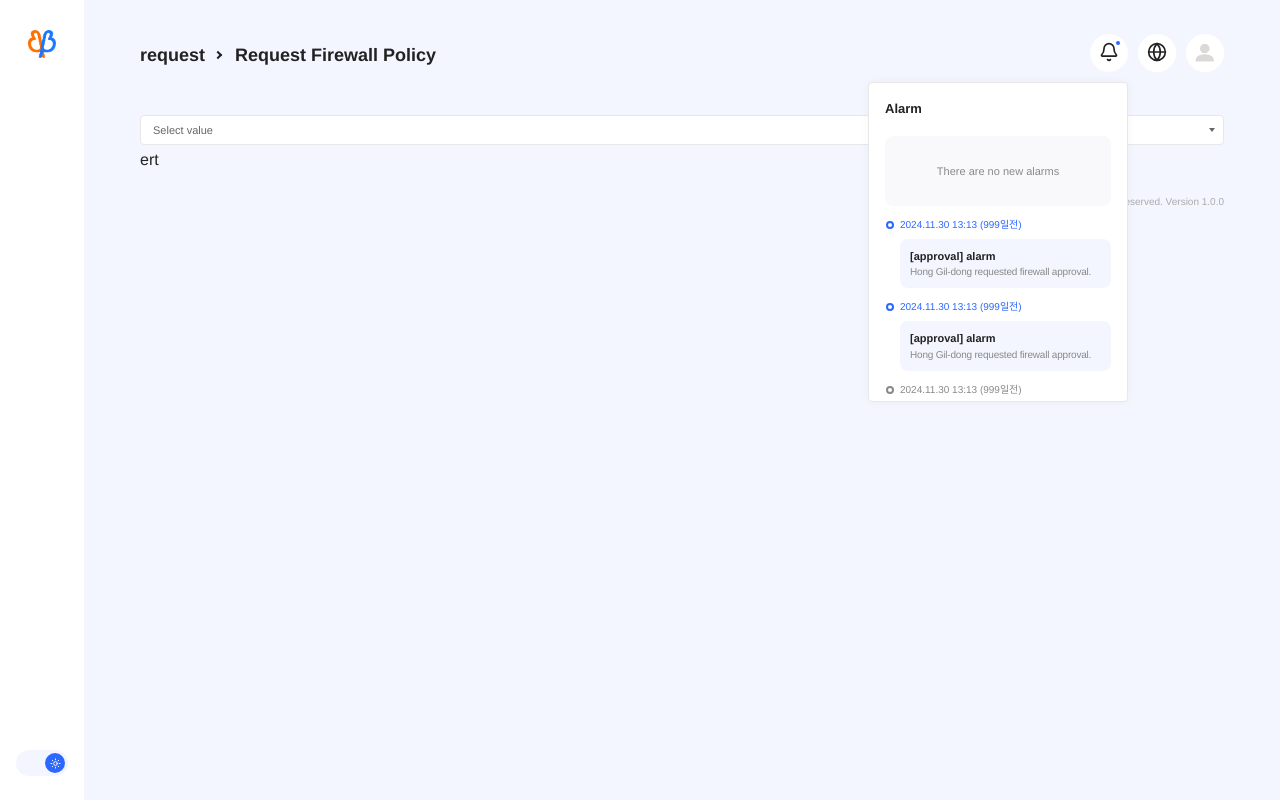
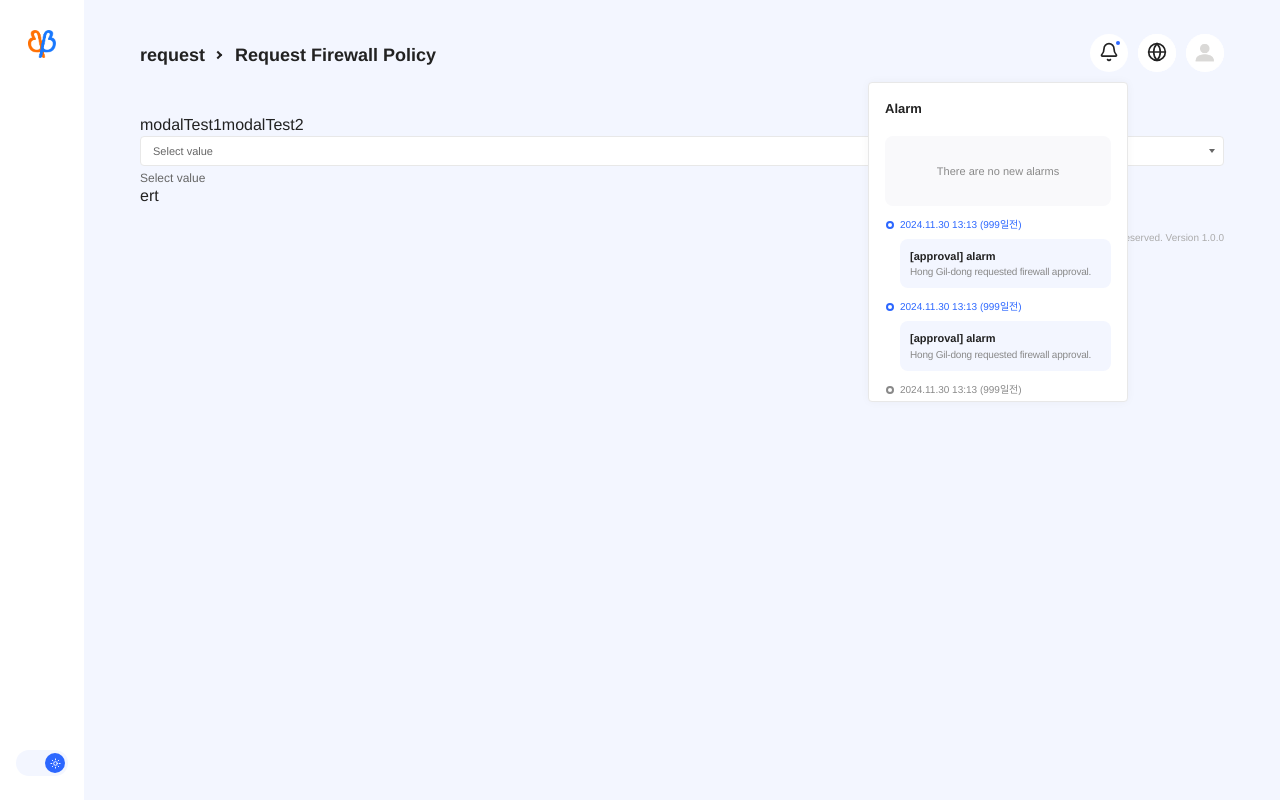
Before and after one commit to ssnc-heesu/admin, a Vue app in the folder project/: page /request/RequestFirewallPolicy in a window 1280 px wide. Built offline with nearby package versions, Linux system fonts and the light colour scheme; a web font is replaced by a local one.

Commit message:
모달 컴포넌트로 분리중

```diff
--- a/project/src/App.vue
+++ b/project/src/App.vue
@@ -5,27 +5,43 @@
             <FunctionBox />
             <ContentTitle :CateName="PathObject"/>
 
+            <button
+            @click="openModal('modalWrap'),
+            modalInfo('modalTest1', 'modal-sm', 'ModalTest01','')">modalTest1</button>
+
+            <button
+            @click="openModal('modalWrap'),
+            modalInfo('modalTest2', 'modal-sm', 'ModalTest02','모달설명도 나오는지 궁금해서 만들어 봄')">modalTest2</button>
             <Select
             :selectValue= selectValue
             :selectID="selectID"
-            :data-value="selectValue" />
+            :data-value="selectValue"
+            :selectOption="selectOption" />
 
             <router-view />
             <Footer />
         </div>
 
-        <!-- <Modal/> -->
-    </div>
+        <Modal
+        v-if="modalState === true"
+        :modalTit="modalTit"
+        :modalSize="modalSize"
+        :visibleModal="visibleModal"
+        :modalGuide="modalGuide"
+        />
+
+</div>
 </template>
 
 <script>
+import { useStore } from '@/stores'
+
 import SideBar from '@/components/sidebar/SideBar.vue';
 import FunctionBox from '@/components/function/FunctionBox.vue';
 import ContentTitle from '@/components/items/ContentTitle.vue';
 import Select from '@/components/items/SelectItem.vue'
 import Footer from '@/components/FooterView.vue'
-
-// import Modal from '@/components/modal/ModalWrap.vue'
+import Modal from '@/components/modal/ModalWrap.vue'
 export default {
     name: 'RequestFirewallPolicy',
     components: {
@@ -34,16 +50,29 @@ export default {
         ContentTitle,
         Select,
         Footer,
-        // Modal
+        Modal
     },
     data() {
         return {
+            store: useStore(),
+
             basicInner: true,
             innerSM: false,
             currentPath: this.$route.fullPath,
 
+            // modal 관련
+            modalTit: '',
+            modalSize: '',
+            visibleModal: '',
+            modalGuide:'',
+
+            // select 관련
             selectID: 'selectTest',
             selectValue: 'Select value',
+            selectOption: [
+                {dataText:'한국어', dataValue:'kr'},
+                {dataText:'영어', dataValue:'en'}
+            ]
         }
     },
     computed:{
@@ -55,11 +84,25 @@ export default {
             .split("/")
             .filter(segment => segment !== "")
             .map(segment => segment.replace(/([a-z])([A-Z])/g, '$1 $2'));
-        }
+        },
+        modalState() {
+            return this.store.modalState.modalWrap
+        },
     },
     mounted() {
     },
     methods: {
+        openModal(modalName) {
+            this.store.openModal(modalName)
+            console.log(modalName)
+        },
+
+        modalInfo(tit,size,con,guide){
+            this.modalTit = tit;
+            this.modalSize = size;
+            this.visibleModal = con;
+            this.modalGuide = guide;
+        }
     },
 
     watch: {
--- a/project/src/assets/js/common.js
+++ b/project/src/assets/js/common.js
@@ -1,3 +1,4 @@
+// 컬러 모드
 function htmlMode() {
     let htmlTheme = sessionStorage.getItem('colorTheme');
 
--- a/project/src/components/items/OverLay.vue
+++ /dev/null
@@ -1,27 +0,0 @@
-<template>
-      <div class="overlay" :data-name="dataName">{{ this.dataName }}</div>
-</template>
-
-<style scoped>
-    .overlay{
-        display: none;
-        position: fixed;
-        top: 0;
-        left: 0;
-        width: 100%;
-        height: 100%;
-        background: var(--overlay);
-        z-index: 10;
-    }
-</style>
-
-<script>
-export default {
-    name: 'OverLay',
-    props: {
-        dataName:{ type:String },
-    },
-    components: {
-    }
-}
-</script>
--- a/project/src/components/items/SelectItem.vue
+++ b/project/src/components/items/SelectItem.vue
@@ -9,7 +9,9 @@
             @click.stop="changeSelect(option)"
             >{{ option.dataText }}</li>
         </ul>
-        <input type="hidden" name="protocol" class="select-value"  :value="selectedOption">
+        <input type="hidden" name="protocol" class="select-value" :value="selectedOption">
+
+        {{ selectedOption }}
     </div>
 </template>
 
@@ -24,8 +26,8 @@ export default {
     mixins: [dropDownMixin],
     props: {
         selectID: { type: String },
-        selectValue: { type: String},
-        selectOption: { type: Array,},
+        selectValue: { type: String },
+        selectOption: { type: Array },
     },
     components: {
     },
@@ -36,10 +38,7 @@ export default {
         }
     },
     computed: {
-        selectedOptionText() {
-            const selected = this.selectOption.find(option => option.dataValue === this.selectedOption);
-            return selected ? selected.dataText : "Select";
-        }
+
     },
     methods: {
         toggleDropdown() {
--- /dev/null
+++ b/project/src/components/modal/ModalTest01.vue
@@ -0,0 +1,32 @@
+<template>
+        <div class="modal-body">
+            <span style="color:red;">ModalWrap01 의 modal-body</span>
+        </div>
+        <div class="modal-foot">
+            <span style="color:red;">ModalWrap01 의 modal-foot</span>
+        </div>
+</template>
+
+<script>
+import { useStore } from '@/stores'
+export default {
+    name: 'ModalTest01',
+    components:{
+    },
+    data() {
+        return {
+            store: useStore()
+        }
+    },
+    computed: {
+        modalState() {
+            return this.store.modalState.modalWrap
+        },
+    },
+    methods: {
+        closeModal(modalName) {
+            this.store.closeModal(modalName)
+        }
+    }
+}
+</script>
--- /dev/null
+++ b/project/src/components/modal/ModalTest02.vue
@@ -0,0 +1,32 @@
+<template>
+    <div class="modal-body">
+        <span style="color:red;">ModalWrap02 의 modal-body</span>
+    </div>
+    <div class="modal-foot">
+        <span style="color:red;">ModalWrap02 의 modal-foot</span>
+    </div>
+</template>
+
+<script>
+import { useStore } from '@/stores'
+export default {
+name: 'ModalTest02',
+components:{
+},
+data() {
+    return {
+        store: useStore()
+    }
+},
+computed: {
+    modalState() {
+        return this.store.modalState.modalWrap
+    },
+},
+methods: {
+    closeModal(modalName) {
+        this.store.closeModal(modalName)
+    }
+}
+}
+</script>
--- a/project/src/components/modal/ModalWrap.vue
+++ b/project/src/components/modal/ModalWrap.vue
@@ -1,19 +1,80 @@
 <template>
-    <div class="footer">Copyright 2024 SSNC All Rights reserved. Version 1.0.0</div>
+    <div class="modal" id="modalWrap">
+        <div class="modal-content" :modalSize="modalSize">
+            <div class="modal-head">
+                <h2>{{ modalTit }}</h2>
+                <p v-if="modalGuide!==''">{{ modalGuide }}</p>
+                <button type="button" class="btn-modal-close" @click="closeModal('modalWrap')"><span class="blind">닫기</span></button>
+            </div>
+            <component :is="modalContent"></component>
+        </div>
+
+        <div class="overlay" @click="closeModal('modalWrap')"></div>
+    </div>
 </template>
 
 <style scoped>
-.footer {
-    margin-top: 24px;
-    font-size: 10px;
-    color: #ababab;
-    font-weight: 200;
-    text-align: right;
+.modal {
+    position: fixed;
+    top: 0;
+    left: 0;
+    width: 100%;
+    height: 100%;
+    z-index: 999;
+}
+
+.modal-content {
+    position: absolute;
+    top: 300%;
+    left: 50%;
+    display: flex;
+    flex-direction: column;
+    justify-content: space-between;
+    max-width: 85%;
+    max-height: 70%;
+    padding: 14px 10px 14px 20px;
+    background: var(--bgContent);
+    border-radius: 15px;
+    transform: translate(-50%,-50%);
+    box-shadow: 0 0 10px var(--lightShadow);
+    opacity: 0;
+    z-index: 100;
+    animation: fadeUp 0.2s forwards;
 }
 </style>
 
 <script>
+import ModalTest01 from '@/components/modal/ModalTest01.vue'
+import ModalTest02 from '@/components/modal/ModalTest02.vue'
+
+import { useStore } from '@/stores'
 export default {
-    name: 'FooterView',
+    name: 'ModalWrap',
+    props:{
+        modalTit:{type:String},
+        modalSize:{type:String},
+        visibleModal:{type:String},
+        modalGuide:{type:String}
+    },
+    components:{
+        ModalTest01,
+        ModalTest02
+    },
+    data() {
+        return {
+            store: useStore(),
+            modalContent: this.visibleModal,
+        }
+    },
+    computed: {
+        modalState() {
+            return this.store.modalState.modalWrap
+        },
+    },
+    methods: {
+        closeModal(modalName) {
+            this.store.closeModal(modalName)
+        }
+    }
 }
 </script>
--- a/project/src/components/sidebar/SideBar.vue
+++ b/project/src/components/sidebar/SideBar.vue
@@ -10,23 +10,22 @@
             <div class="full-logo">Breezeway FireONE</div>
             <button type="button" class="btn-close" data-name="sideMenu"><i data-lucide="chevrons-left" width="20"></i></button>
             <ul class="menu-list"></ul>
+
+            <div class="overlay"></div>
         </div>
 
         <ModeSwitch />
-        <OverLay :data-name="dataName"/>
     </aside>
 </template>
 
 <script>
 import ModeSwitch from '@/components/sidebar/ModeSwitch.vue';
-import OverLay from '@/components/items/OverLay.vue';
 
 import { menuList } from '@/assets/js/dummy/menuList';
 export default {
     name: 'SideBar',
     components: {
         ModeSwitch,
-        OverLay
     },
     data(){
         return {
--- /dev/null
+++ b/project/src/stores/index.js
@@ -0,0 +1,18 @@
+import { defineStore } from 'pinia'
+
+export const useStore = defineStore('main', {
+  state: () => ({
+    modalState: {
+      modalWrap: false,
+    },
+  }),
+  actions: {
+    openModal(modalName) {
+      this.modalState[modalName] = true
+      console.log(modalName)
+    },
+    closeModal(modalName) {
+      this.modalState[modalName] = false
+    },
+  }
+})
```
Also changed, not shown: project/src/assets/css/common.css (+101 -126 lines), project/src/components/sidebar/ModeSwitch.vue (indentation only).
